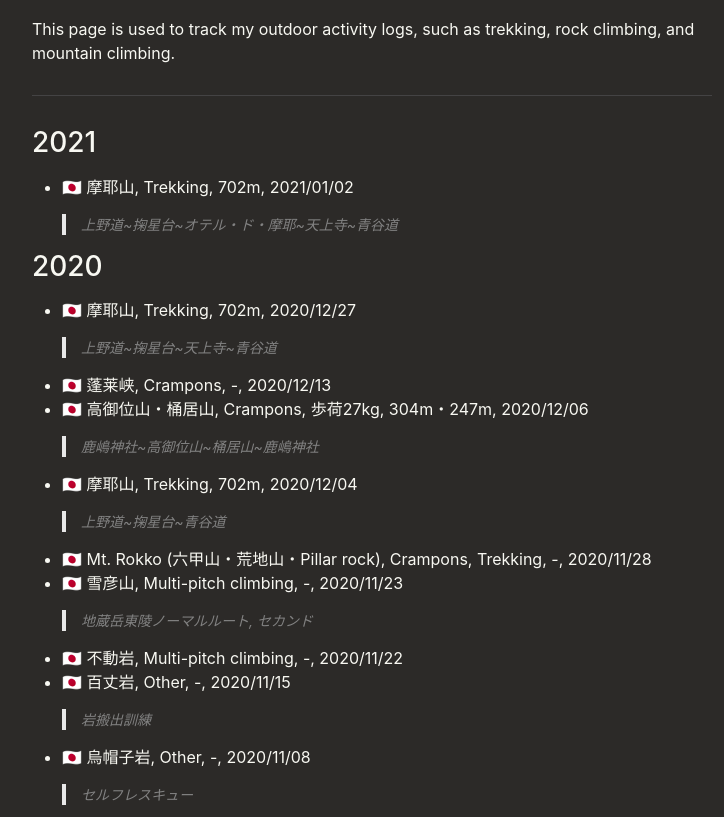
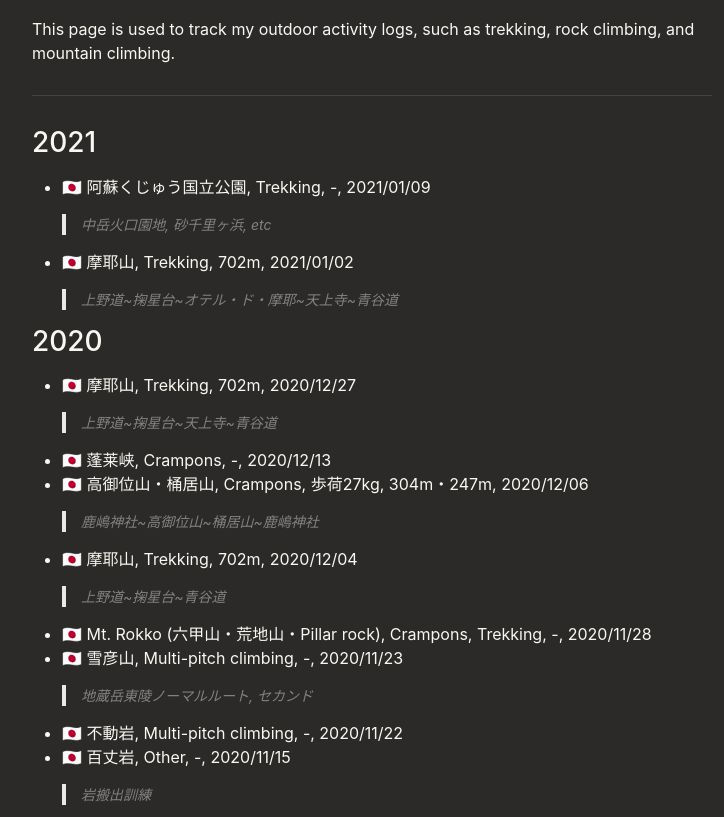
Before and after one commit to pixyzehn/pixyzehn.com, a Jekyll site: the page built from pages/mountaineering.md, in a window 1280 px wide and 900 px high, scrolled down 338 px, cut to the strip 83-900 px from the top of the window. Shown: the whole strip, without its empty margins (268-992 px from the left). Built offline with Jekyll 4.4.1, drawn with Linux system fonts in a browser that asks for light colours.

Commit message:
Update data

```diff
--- a/_data/mountaineering.yml
+++ b/_data/mountaineering.yml
@@ -1,5 +1,11 @@
 - year: 2021
   activities:
+    - flag: 🇯🇵
+      name: 阿蘇くじゅう国立公園
+      category: Trekking
+      altitude: '-'
+      date: 2021/01/09
+      note: '中岳火口園地, 砂千里ヶ浜, etc'
     - flag: 🇯🇵
       name: 摩耶山
       category: Trekking
```
